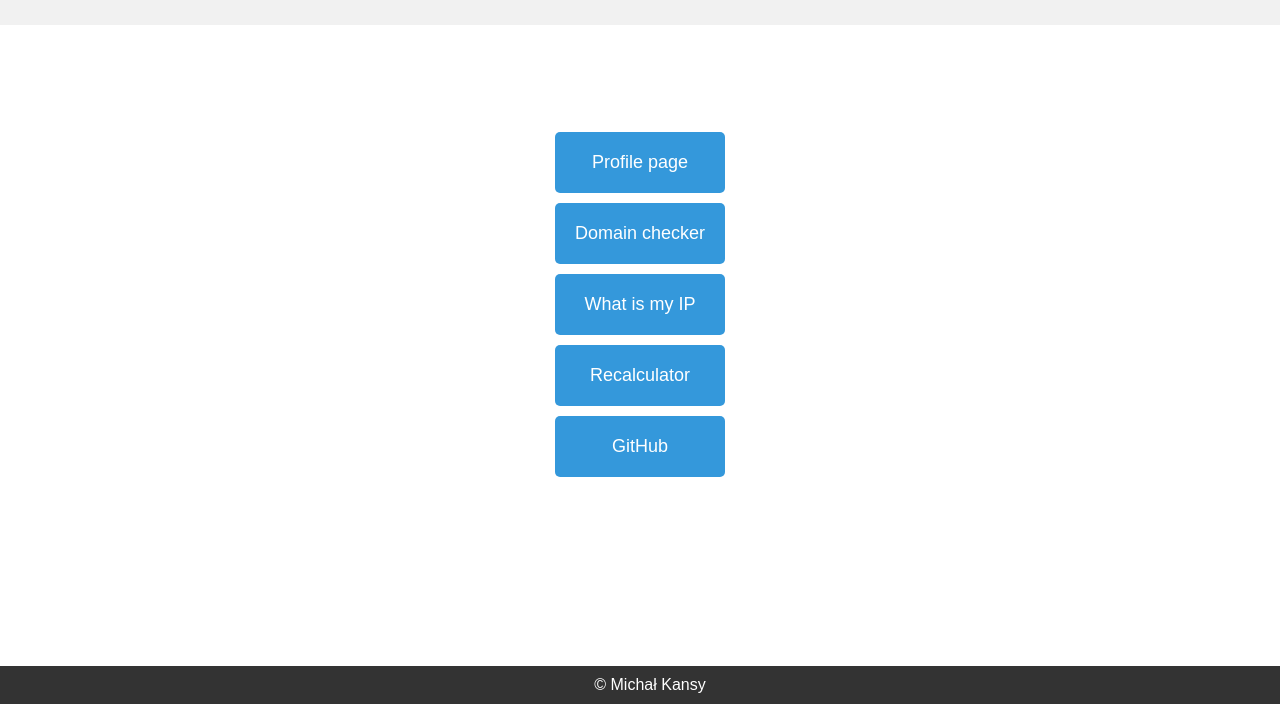
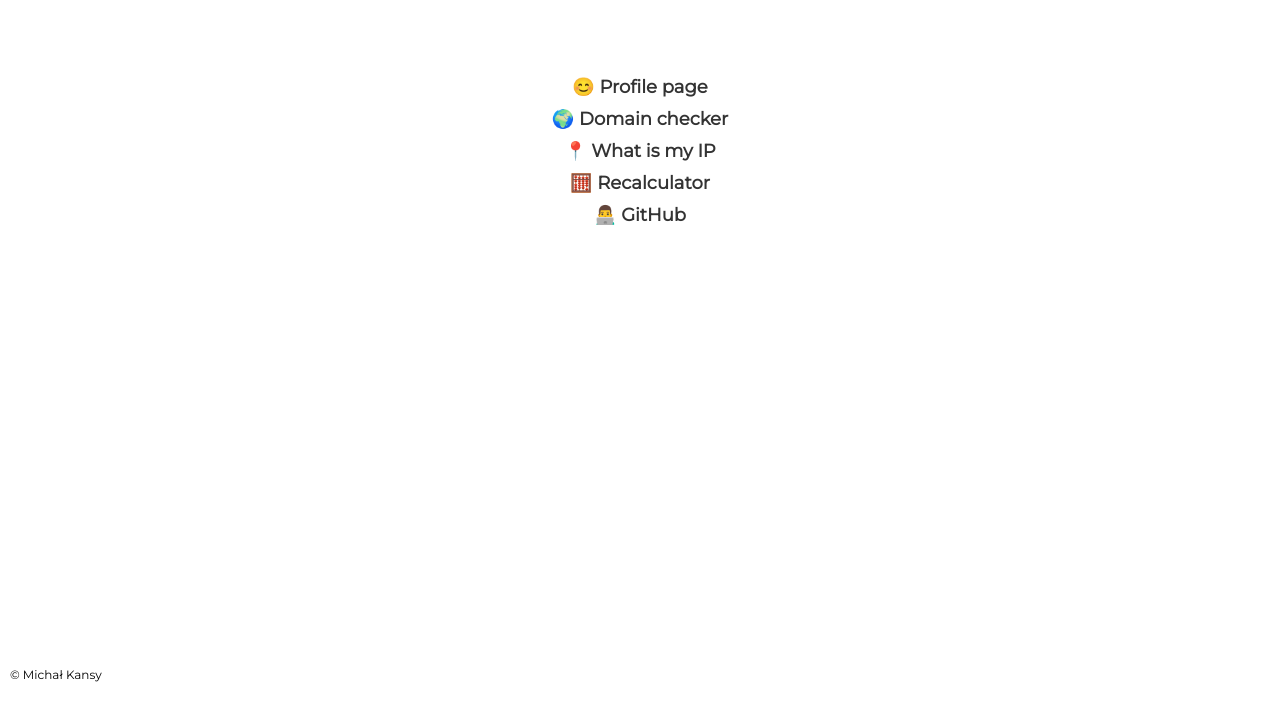
Before and after one commit to logixdev/logixdev.github.io, a plain HTML site: page index.html in a window 1280 px wide. Shown: the part 96-800 px from the top of the page. Drawn offline with Linux system fonts and the light colour scheme.

Commit message:
Update index.html

```diff
--- a/index.html
+++ b/index.html
@@ -12,72 +12,59 @@
     <meta name="robots" content="noindex">
     <meta charset="UTF-8">
     <meta name="viewport" content="width=device-width, initial-scale=1.0">
+    <title>logixdev</title>
+    <link rel="stylesheet" href="https://fonts.googleapis.com/css?family=Montserrat">
     <style>
         body {
+            font-family: 'Montserrat', sans-serif;
             margin: 0;
             padding: 0;
-            font-family: Arial, sans-serif;
+            box-sizing: border-box;
         }
 
         header {
             text-align: center;
             padding: 20px;
-            background-color: #f1f1f1;
         }
 
-        main {
-            display: flex;
-            justify-content: center;
-            align-items: center;
-            height: 70vh;
+        nav {
+            text-align: center;
+            margin-top: 50px;
         }
 
-        .links {
-            text-align: center;
-        }
-
-        .links a {
+        nav a {
             display: block;
-            margin: 10px;
-            padding: 20px;
-            background-color: #3498db;
-            color: #fff;
+            margin-bottom: 10px;
             text-decoration: none;
+            color: #333;
             font-size: 18px;
-            border-radius: 5px;
+            font-weight: bold;
         }
 
         footer {
-            text-align: center;
+            font-size: 12px;
             padding: 10px;
             position: fixed;
             bottom: 0;
-            width: 100%;
-            background-color: #333;
-            color: #fff;
+            left: 0;
         }
     </style>
-    <title>logixdev</title>
 </head>
 <body>
-
     <header>
-        <h1>Hello 👋</h1>
+        <h1>Hello! 👋</h1>
     </header>
 
-    <main>
-        <div class="links">
-            <a href="https://www.michalkansy.pl">Profile page</a>
-            <a href="https://whois.logixdev.pl">Domain checker</a>
-            <a href="https://myip.logixdev.pl">What is my IP</a>
-            <a href="https://recalculator.logixdev.pl">Recalculator</a>
-            <a href="https://github.com/logixdev">GitHub</a>
-        </div>
-    </main>
+    <nav>
+        <a href="https://www.michalkansy.pl">😊 Profile page</a>
+        <a href="https://whois.logixdev.pl">🌍 Domain checker</a>
+        <a href="https://myip.logixdev.pl">📍 What is my IP</a>
+        <a href="https://recalculator.logixdev.pl">🧮 Recalculator</a>
+        <a href="https://github.com/logixdev">👨‍💻 GitHub</a>
+    </nav>
 
     <footer>
-        &copy; Michał Kansy
+        <p>&copy; Michał Kansy</p>
     </footer>
-
 </body>
 </html>
```
